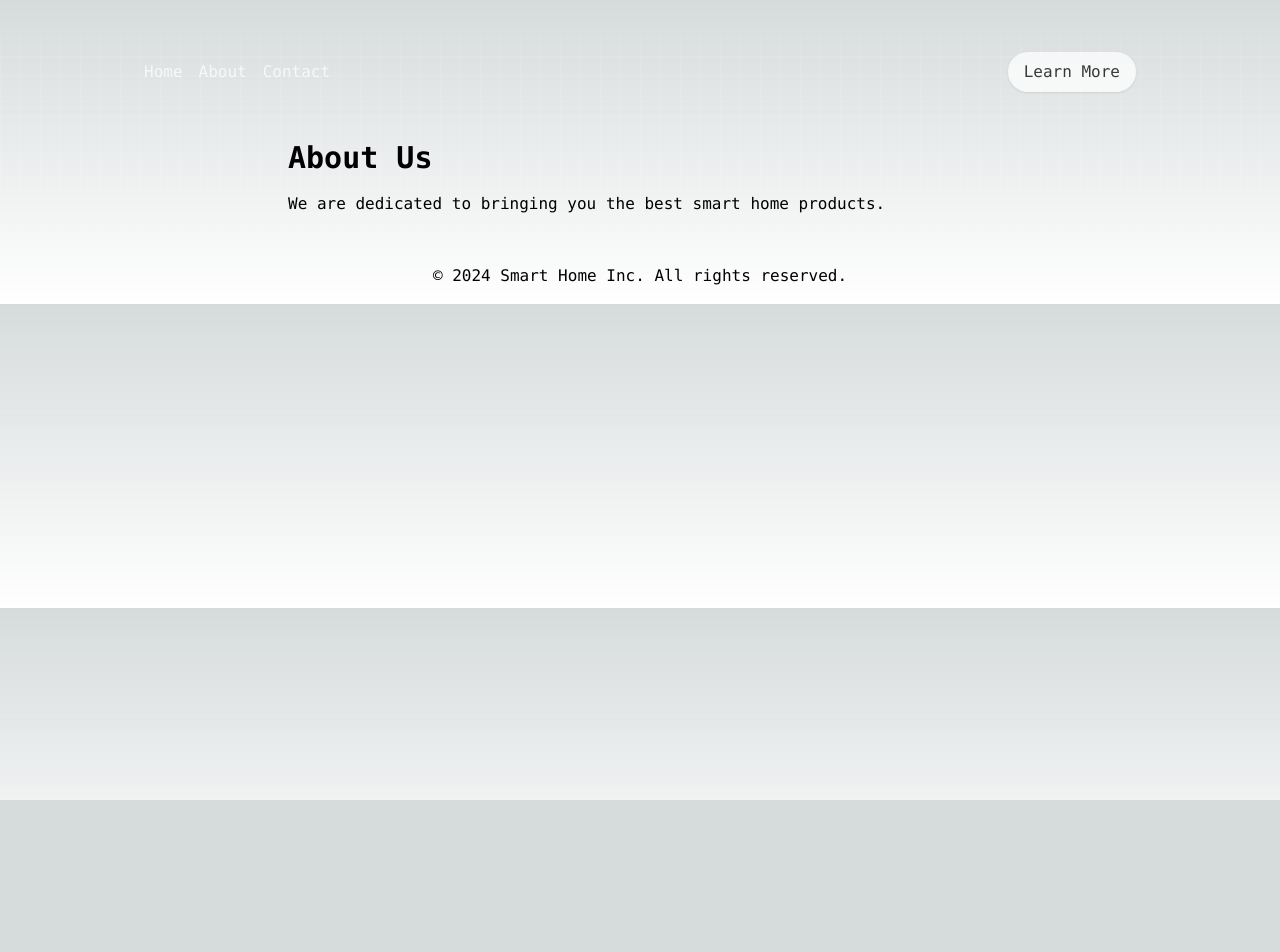
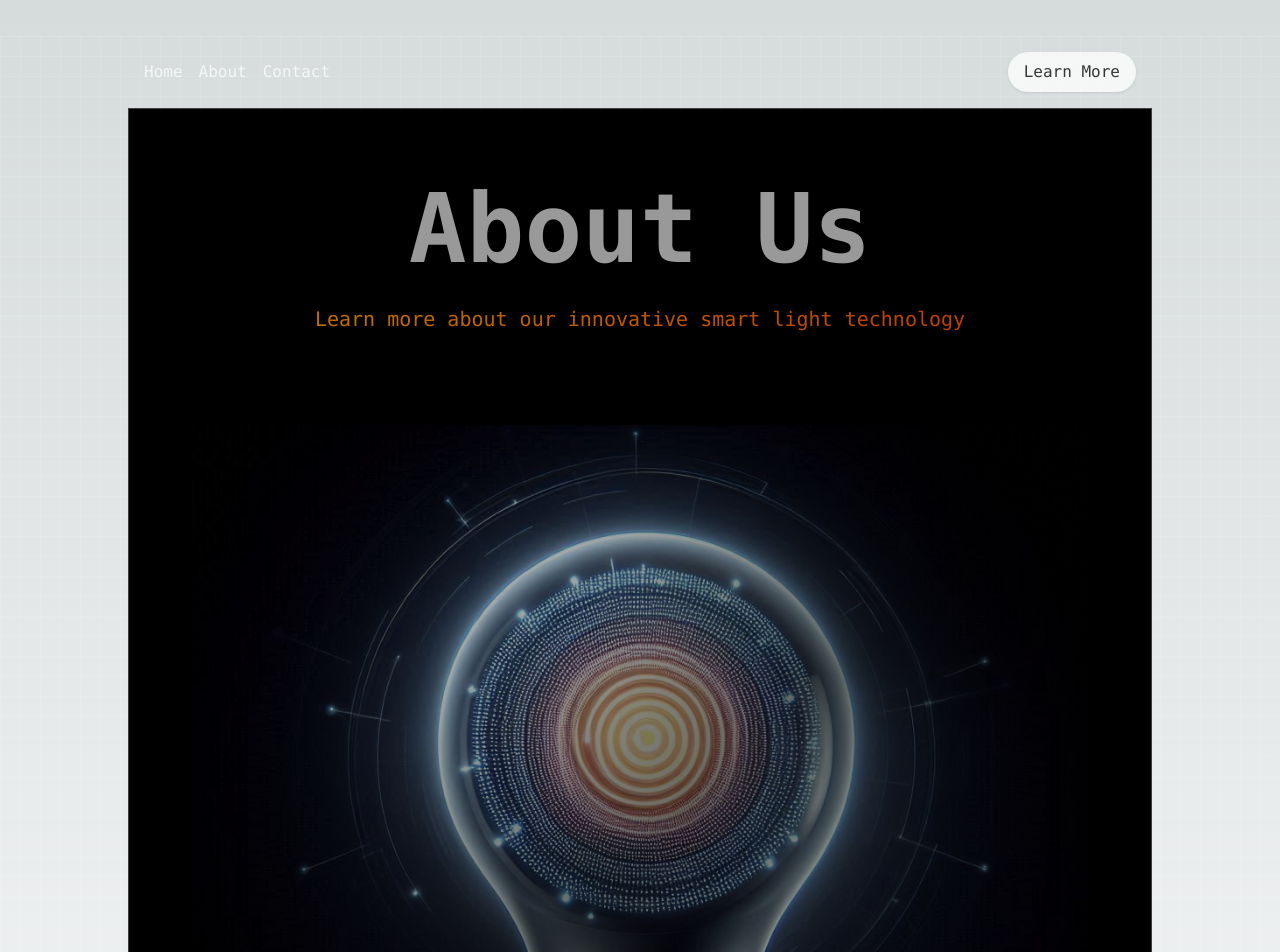
Before and after one commit to jtwiley1996/Next-React-Product-Landing, a Next.js app: page /about in a window 1280 px wide. Shown: the top 952 px of the page. Before the commit the page ends 800 px from the top, so only its background shows below. Built offline with nearby package versions, Linux system fonts and the light colour scheme.

Commit message:
about us section

```diff
--- a/src/app/about/page.tsx
+++ b/src/app/about/page.tsx
@@ -1,8 +1,30 @@
+import Image from "next/image";
+
 export default function About() {
-    return (
-      <div className="max-w-3xl mx-auto p-8">
-        <h1 className="text-3xl font-bold mb-4">About Us</h1>
-        <p>We are dedicated to bringing you the best smart home products.</p>
-      </div>
-    );
-  }
+  return (
+    <main className="flex min-h-screen flex-col items-center justify-between p-8 border-white bg-black border-opacity-25 border-0.05 w-[80%] mx-auto">
+      <header className="w-full text-center py-10 text-white">
+        <h1 className="text-8xl opacity-60 font-bold mb-7">About Us</h1>
+        <p className="text-xl opacity-75 text-gradient mb-3">Learn more about our innovative smart light technology</p>
+      </header>
+
+      <section className="relative my-10 max-w-4xl mx-auto text-center">
+        <div className="relative w-full h-auto">
+          <Image
+            src="/smart-light-bulb.jpg"
+            alt="Smart Light Bulb"
+            width={900}
+            height={600}
+            className="w-full h-auto object-cover"
+          />
+          <div className="absolute inset-0 bg-gradient-to-br from-transparent via-black/60 to-transparent pointer-events-none"></div>
+        </div>
+        <div className="mt-4 text-white">
+          <p className="text-lg opacity-75">
+            At LumaConnect, we are dedicated to transforming your living spaces with cutting-edge smart lighting technology. Our flagship product, the LumaConnect Smart Light Bulb, is designed to seamlessly integrate into your daily life, offering unparalleled convenience and customization. With advanced voice control, adjustable brightness settings, and an array of vibrant colors, our smart bulb provides both functionality and ambiance to suit any occasion. Engineered for energy efficiency and durability, the LumaConnect Smart Light Bulb is not only a smart choice for modern living but also a step towards a more sustainable future. Our mission is to illuminate your home with innovation, style, and ease, ensuring that every moment is perfectly lit.
+          </p>
+        </div>
+      </section>
+    </main>
+  );
+}
--- a/src/app/page.tsx
+++ b/src/app/page.tsx
@@ -6,7 +6,7 @@ export default function Home() {
       <header className="w-full text-center py-10 text-white">
         <h1 className="text-8xl opacity-60 font-bold mb-7">LumaConnect</h1>
         <p className="text-xl opacity-75 text-gradient mb-3">Illuminate your home with smart light technology</p>
-        <p className="text-xs opacity-50 italic">Starting at <span className="text-gradient">$99</span></p>
+        <p className="text-xs opacity-75 italic"><span className="text-gradient">Starting at</span> $99</p>
       </header>
 
       <section className="relative my-10 max-w-4xl mx-auto text-center">
```
